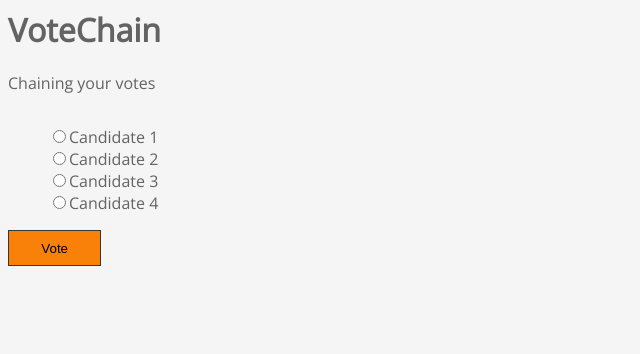
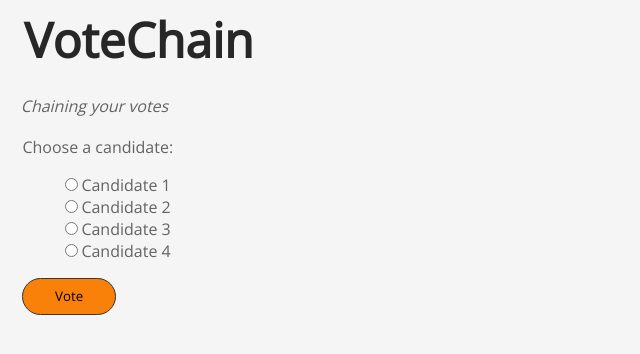
Before and after one commit to Flamingice2801/HashHacks-NuVo, a plain HTML site: page index.html in a window 1280 px wide. Shown: the whole page, without its empty margins (0-640 px from the left). Drawn offline with nearby package versions, Linux system fonts and the light colour scheme.

Commit message:
Updating the frontend visuals

```diff
--- a/css/style.css
+++ b/css/style.css
@@ -1,8 +1,37 @@
 body {
+    margin: 0;
+    padding: 0;
     background-color: #f5f5f5;
     font-family: 'Open Sans', sans-serif, Helvetica, Arial, sans-serif;
     font-size: 1em;
     color: #636363;
+}
+
+h1 {
+    font-family: 'Open Sans', sans-serif, Helvetica, Arial, sans-serif;
+    font-size: 3em;
+    color: #272727;
+    margin: 0.15em 0.5em;
+    padding: 0;
+}
+p {
+    font-family: 'Open Sans', sans-serif, Helvetica, Arial, sans-serif;
+    padding: 0;
+    margin: 0.15em 0.3em;
+}
+
+#voting_area {
+    margin: 0.15em 1.4em;
+}
+
+.candidate {
+    margin: 0.2em 0.2em;
+    padding: 0.4em 0.2em;
+}
+
+#tagline {
+    font-style: italic;
+    padding: 1em;
 }
 
 input[type="radio"] {
@@ -18,10 +47,13 @@ input[type="radio"] {
     display: inline-block;
 }
 button {
+    font-family: 'Open Sans', sans-serif, Helvetica, Arial, sans-serif;
+    border-radius: 2.8em;
     max-width: 280px;
     width: 7em;
+    height: 2.8em;
     margin: auto;
-    padding: 0.7em 1.5em 0.7em 1.5em;
+    padding: auto 1.5em;
     background-color: #f98009;
     border: 1px solid #363636;
 }
--- a/index.html
+++ b/index.html
@@ -11,6 +11,7 @@
     <p id="tagline">Chaining your votes</p>
     <div id="voting_area">
         <div id="candidates">
+            Choose a candidate:<br/>
             <ul id="candi_list">
                 <input type="radio" name="candidate" class="candidate" id="c1">Candidate 1</button><br>
                 <input type="radio" name="candidate" class="candidate" id="c2">Candidate 2</button><br>
```
